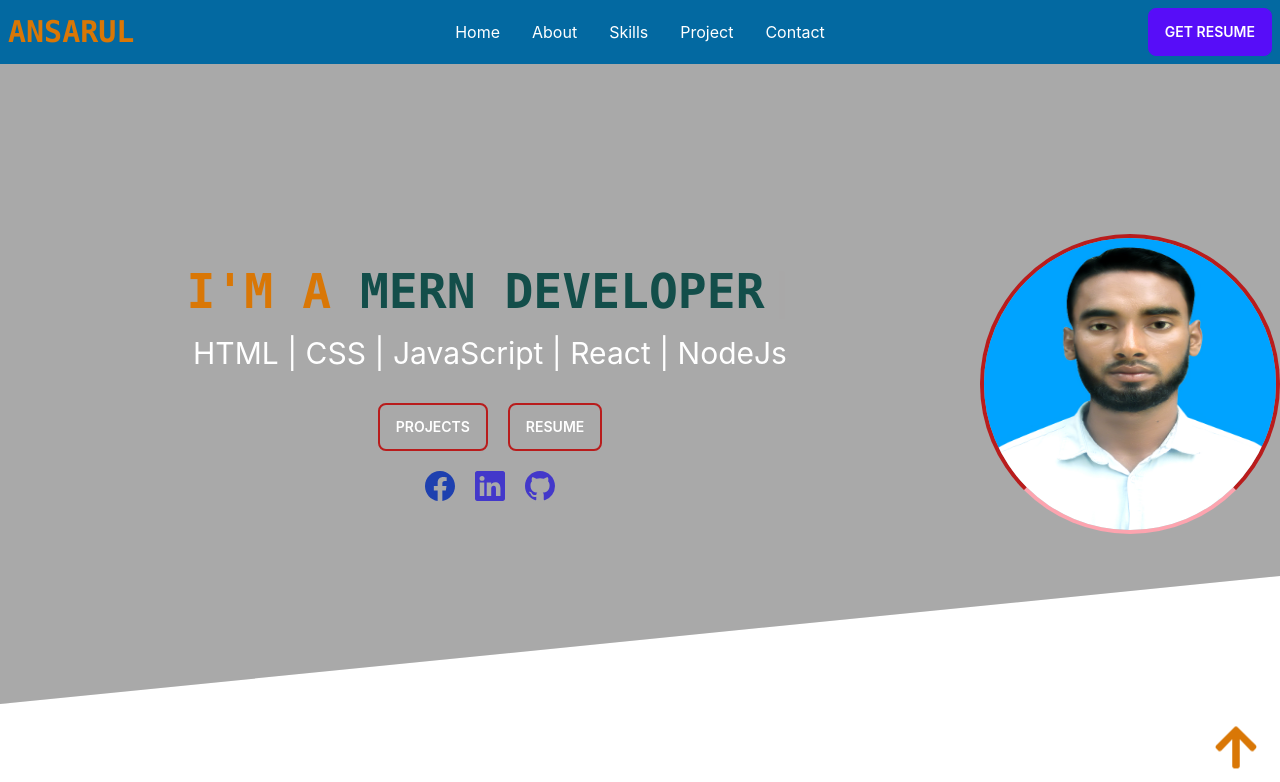
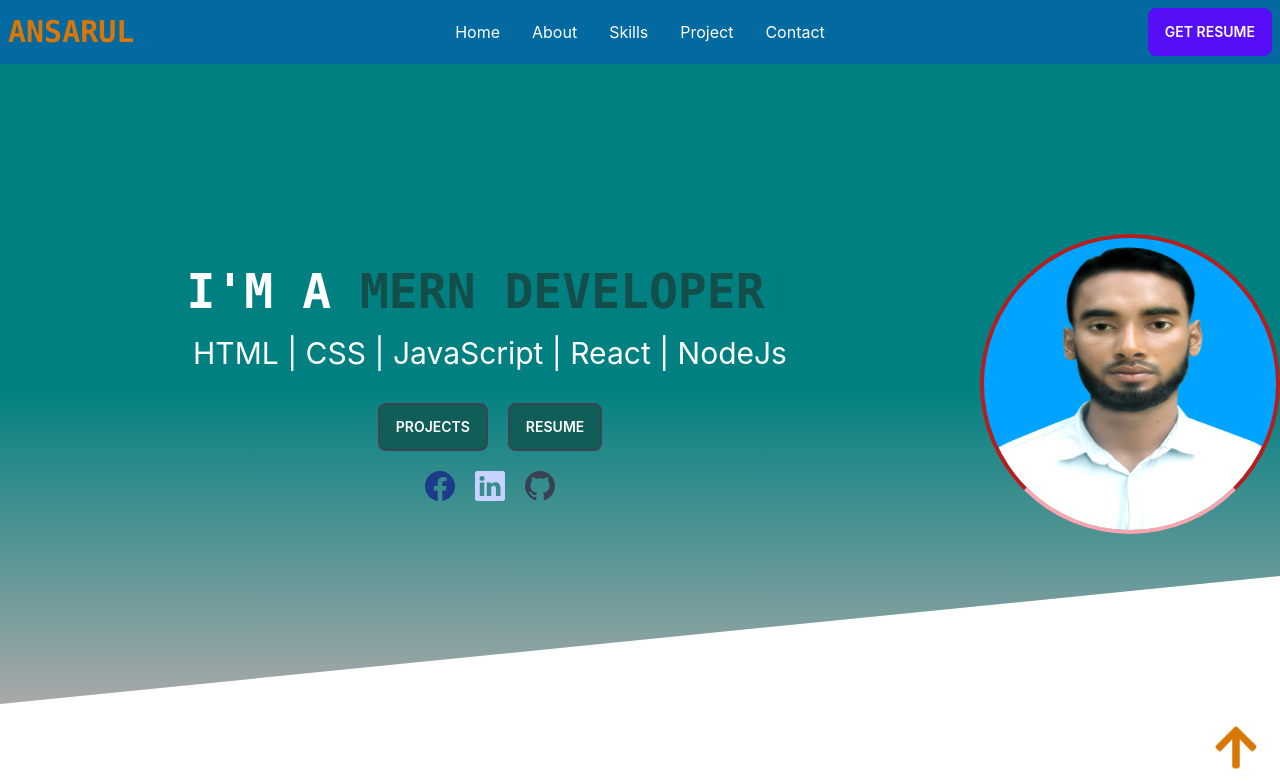
Before and after one commit to mdansarulislam641/myPortfolio, a React (Create React App) app: page / in a window 1280 px wide. Shown: the top 782 px of the page. Built offline with nearby package versions, Linux system fonts and the light colour scheme.

Commit message:
btn color change:

```diff
--- a/src/Common.css
+++ b/src/Common.css
@@ -6,7 +6,7 @@
 }
 
 .bg-header{
-  background-image: linear-gradient( darkgray, darkgray   );
+  background-image: linear-gradient( teal,teal , darkgray   );
   /* background-image: url('path/to/your/image.jpg'); */
   background-size: cover;
   background-position: center;
--- a/src/Components/Banner.js
+++ b/src/Components/Banner.js
@@ -16,7 +16,7 @@ const Banner = () => {
       <div className="max-w-screen-xl h-full mx-auto flex justify-between items-center">
         <div className='flex-1 data-aos="fade-left" data-aos-id="super-duper"  rounded-3xl  flex items-center justify-center'>
           <div className="">
-            <h3 className="uppercase text-2xl md:text-3xl lg:text-5xl text-center font-extrabold font-mono text text-amber-600 px-5">
+            <h3 className="uppercase text-2xl md:text-3xl lg:text-5xl text-center font-extrabold font-mono text text-white px-5">
               I'm a <span className="text-teal-900">{text}</span>
               <Cursor cursorColor="red" />
             </h3>
@@ -25,10 +25,10 @@ const Banner = () => {
               HTML | CSS | JavaScript | React | NodeJs
             </h4>
             <div className="text-center flex gap-x-5 justify-center py-3">
-              <button className="btn border-2 text-white hover:translate-x-0 hover:border-red-700 bg-red-400 border-red-700 btn-ghost bg-transparent">
+              <button className="btn border-2 text-white bg-teal-800 border-3">
                 <a href="#projects">Projects</a>
               </button>
-              <button className="btn border-2 text-white hover:translate-x-0 hover:border-yellow-700 hover:text-amber-800  border-red-700 btn-ghost bg-transparent">
+              <button className="btn border-2 text-white bg-teal-800 border-3">
                 {" "}
                 <a href={resume} download="portfolio" target="_blank" rel="noopener noreferrer">
                   REsume
@@ -36,14 +36,14 @@ const Banner = () => {
               </button>
             </div>
             {/* social icons  */}
-            <div className="flex justify-center gap-5 pt-2">
-              <a href="https://www.facebook.com/md.ansarulislam.641" target="_blank" rel="noopener noreferrer"> <BsFacebook size={30} className=" text-blue-800 cursor-pointer" /></a>
+            <div className="flex justify-center gap-5 pt-2 z-40">
+              <a href="https://www.facebook.com/md.ansarulislam.641" target="_blank" rel="noopener noreferrer"> <BsFacebook size={30} className=" text-blue-900 cursor-pointer" /></a>
 
               <a href="https://www.linkedin.com/in/md-ansarul-haque/" target="_blank" rel="noopener noreferrer">
-              <BsLinkedin size={30} className=" text-indigo-700 cursor-pointer"/>
+              <BsLinkedin size={30} className=" text-indigo-200 cursor-pointer"/>
               </a>
               <a href="https://github.com/mdansarulislam641" target="_blank" rel="noopener noreferrer">
-              <BsGithub size={30} className=" text-indigo-700 cursor-pointer"/>
+              <BsGithub size={30} className=" text-gray-700 cursor-pointer"/>
               </a>
 
             </div>
```
